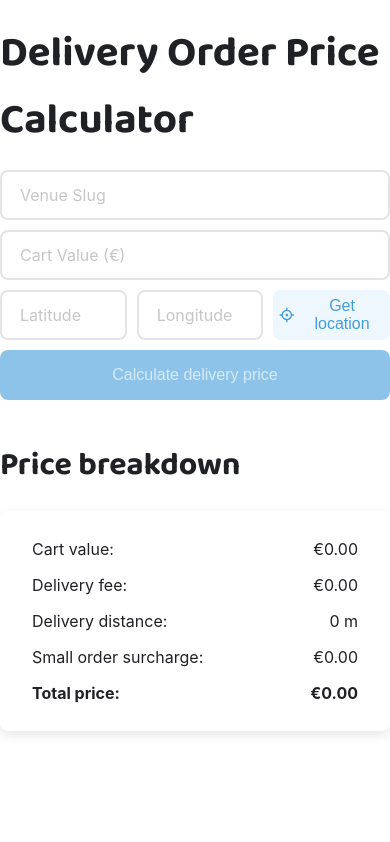
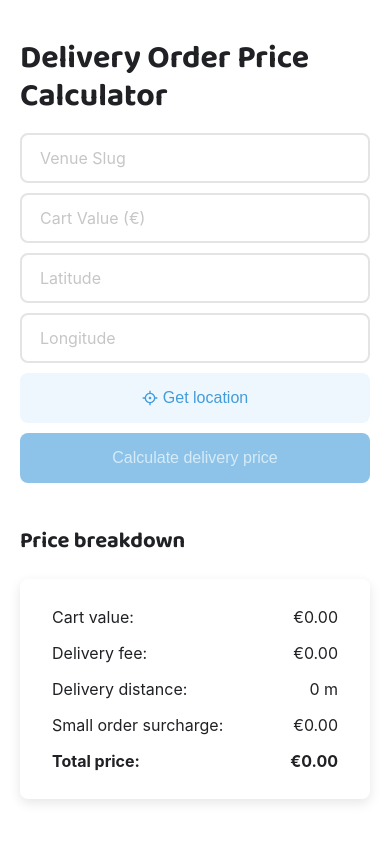
Before and after one commit to vkuznets23/woltFrontend2025, a React (Vite) app in the folder dopc/: page / in a window 390 px wide. Built offline with nearby package versions, Linux system fonts and the light colour scheme.

Commit message:
mb done need to check everything

```diff
--- a/dopc/src/components/Form.tsx
+++ b/dopc/src/components/Form.tsx
@@ -1,5 +1,5 @@
 import type { FormInput, AllErrors } from '../types'
-import VenueSlugDropdown from './venueSlugField'
+import VenueSlugDropdown from './VenueSlugField'
 import { RiFocus3Line } from 'react-icons/ri'
 
 interface FormInputProps {
--- a/dopc/src/styles/index.css
+++ b/dopc/src/styles/index.css
@@ -73,6 +73,35 @@ body {
   padding: 0;
 }
 
+@media (max-width: 600px) {
+  h1 {
+    font-size: 32px;
+    line-height: 1.2;
+  }
+  h2 {
+    font-size: 22px;
+  }
+
+  .form-row {
+    flex-direction: column;
+    gap: 0px;
+  }
+
+  .form-group-small {
+    width: 100%;
+  }
+
+  .btn-outline-secondary {
+    width: 100%;
+  }
+}
+
+@media (max-width: 710px) {
+  .app-container {
+    padding: 20px;
+  }
+}
+
 /* =========================================
    Layout
 ========================================= */
```
